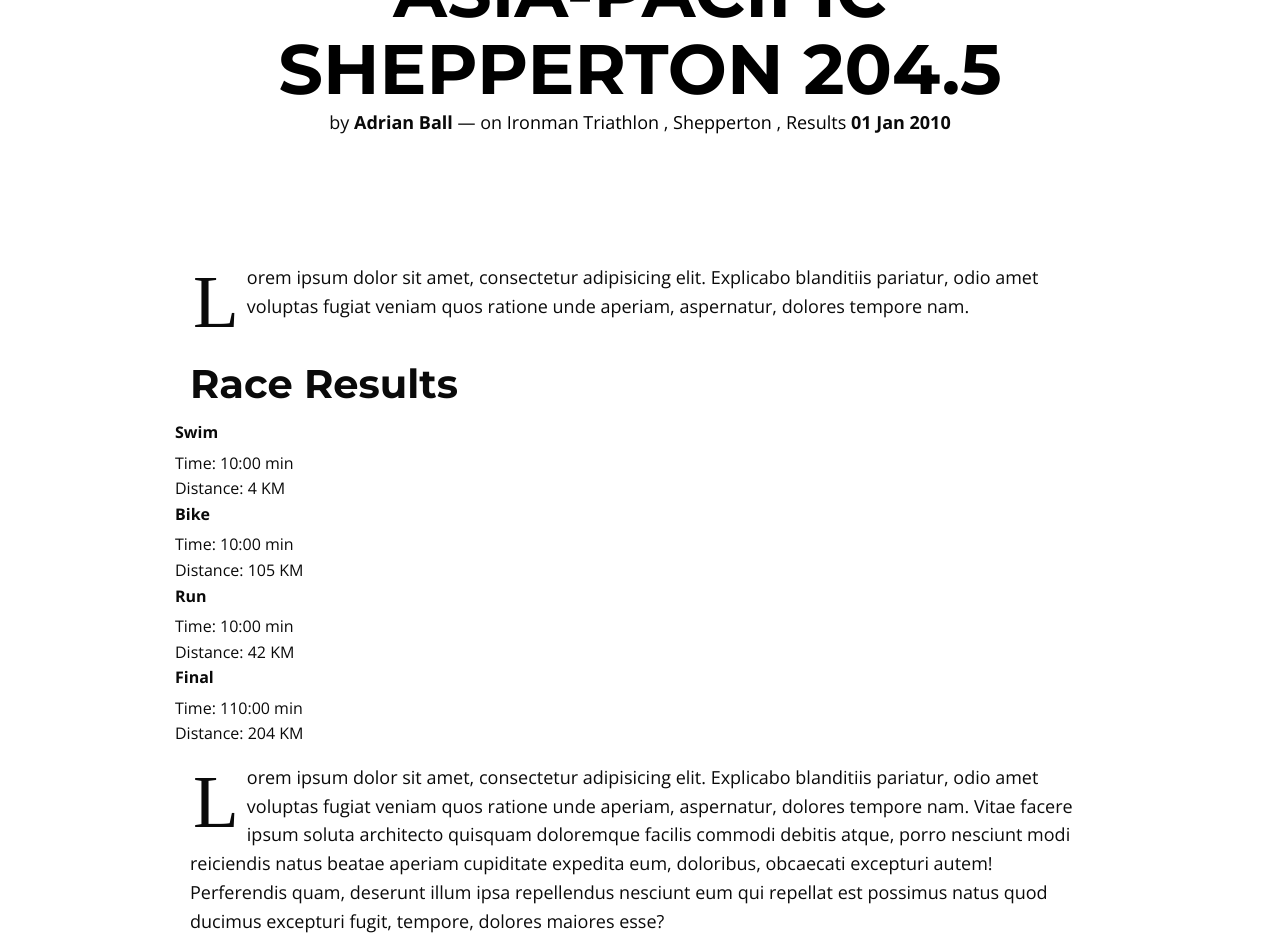
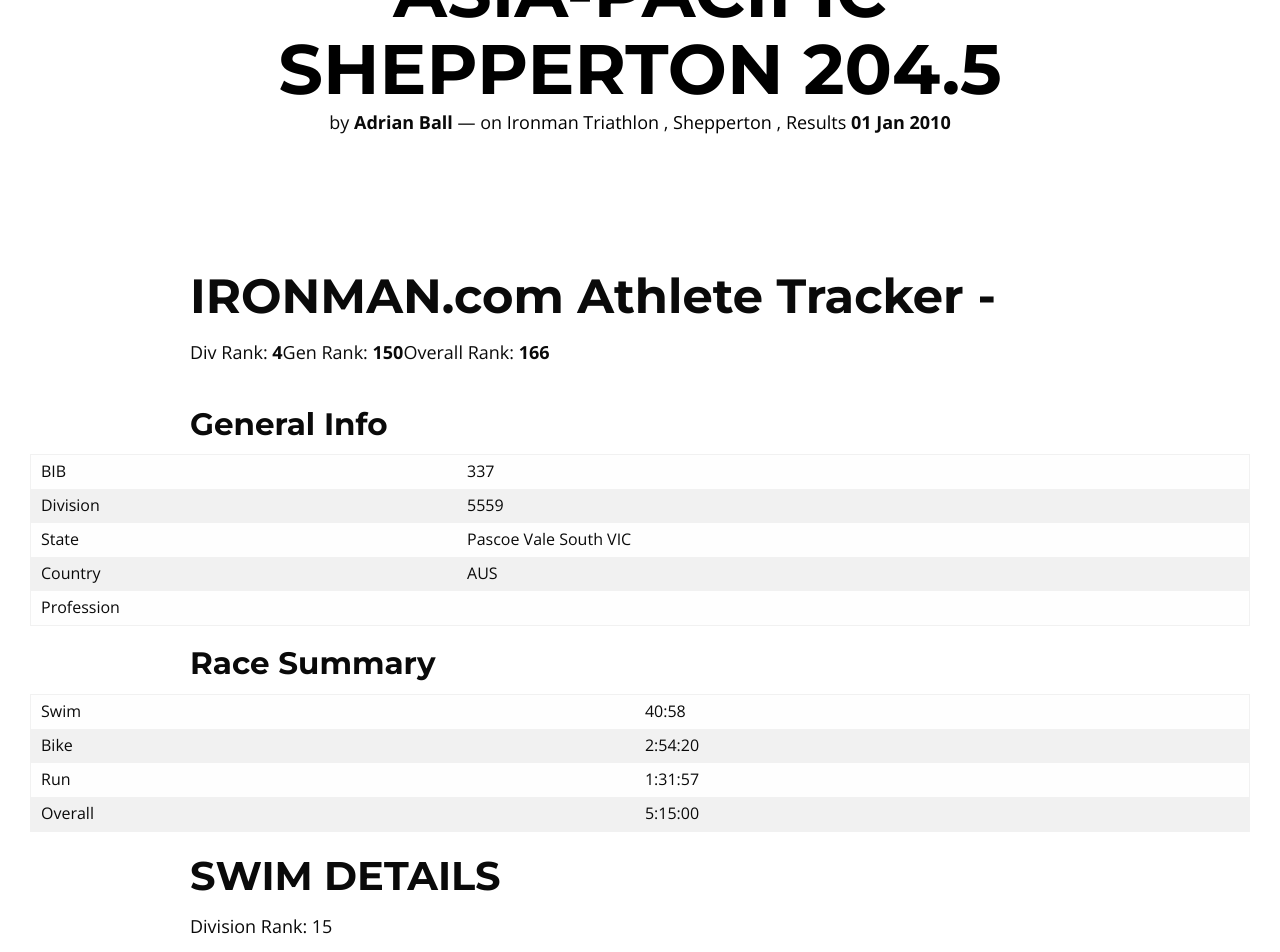
Before and after one commit to roachhd/archie, a Jekyll site: the page built from _posts/2010-01-01-Shepperton-Ironman.md, in a window 1280 px wide and 1400 px high, scrolled down 266 px. Shown: the top 952 px of the window. Built offline with Jekyll 4.4.1, drawn with Linux system fonts in a browser that asks for light colours; nearby versions of some CDN libraries; library files that are not in the unit come from our copies; some of the changed text lies outside the part shown.

Commit message:
Update 2010-01-01-Shepperton-Ironman.md

```diff
--- a/_posts/2010-01-01-Shepperton-Ironman.md
+++ b/_posts/2010-01-01-Shepperton-Ironman.md
@@ -9,29 +9,49 @@
 comments: false
 share: true
 ---
-<div class="row">
-    <div class="small-12 medium-6 columns">
-        <p>Lorem ipsum dolor sit amet, consectetur adipisicing elit. Explicabo blanditiis pariatur, odio amet voluptas fugiat veniam quos ratione unde aperiam, aspernatur, dolores tempore nam.</p>
 
- <h2>Race Results</h2>
+# IRONMAN.com Athlete Tracker -
 
-<dl>
-  <dt>Swim</dt>
-    <dd>Time: 10:00 min</dd>
-    <dd>Distance: 4 KM</dd>
-  <dt>Bike</dt>
-    <dd>Time: 10:00 min</dd>
-    <dd>Distance: 105 KM</dd>
-  <dt>Run</dt>
-    <dd>Time: 10:00 min</dd>
-    <dd>Distance: 42 KM</dd>
-  <dt>Final</dt>
-    <dd>Time: 110:00 min</dd>
-    <dd>Distance: 204 KM</dd>
-</dl>
-    </div>
+Div Rank: **4**Gen Rank: **150**Overall Rank: **166**
 
-    <div class="small-12 medium-6 columns">
-        <p>Lorem ipsum dolor sit amet, consectetur adipisicing elit. Explicabo blanditiis pariatur, odio amet voluptas fugiat veniam quos ratione unde aperiam, aspernatur, dolores tempore nam. Vitae facere ipsum soluta architecto quisquam doloremque facilis commodi debitis atque, porro nesciunt modi reiciendis natus beatae aperiam cupiditate expedita eum, doloribus, obcaecati excepturi autem! Perferendis quam, deserunt illum ipsa repellendus nesciunt eum qui repellat est possimus natus quod ducimus excepturi fugit, tempore, dolores maiores esse?</p>
-    </div>
-</div>
+### General Info
+
+
+| ----- |
+| BIB |  337 |
+| Division |  5559 |
+| State |  Pascoe Vale South VIC |
+| Country |  AUS |
+| Profession |   |
+
+### Race Summary
+
+
+| ----- |
+| Swim |  40:58 |
+| Bike |  2:54:20 |
+| Run |  1:31:57 |
+| Overall |  5:15:00 |
+
+## SWIM DETAILS
+
+Division Rank: 15
+
+## BIKE DETAILS
+
+Division Rank: 11
+
+## RUN DETAILS
+
+Division Rank: 4
+
+## Transition Details
+
+
+| ----- |
+| T1: SWIM-TO-BIKE |  5:36 |
+| T2: BIKE-TO-RUN |  2:09 |
+
+
+---
+ View the [source]([Source](http://tracking.ironmanlive.com/mobileathlete.php?rid=829812111&race=ballarat70.3&bib=337&v=&beta=&1417166100 "Permalink to IRONMAN.com Athlete Tracker -"))
```
